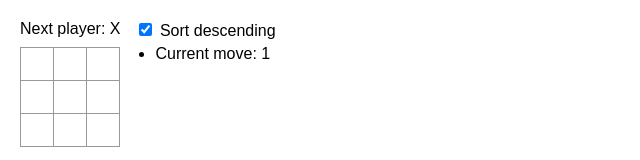
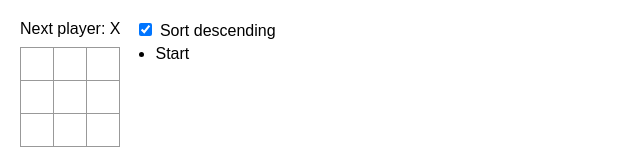
Before and after one commit to BryanAlbert/React, a React (Create React App) app: page / in a window 1280 px wide. Shown: the top 160 px of the page, without its empty margins (0-640 px from the left). Built offline with nearby package versions, Linux system fonts and the light colour scheme.

Commit message:
Fix list numbering.

```diff
--- a/src/App.js
+++ b/src/App.js
@@ -95,20 +95,24 @@ export default function Game() {
       move !== history.length - 1
         ? `(${Math.floor(index / 3) + 1}, ${(index % 3) + 1})`
         : "";
-    if (move === currentMove) {
+    const status =
+      move == 0
+        ? "Start"
+        : calculateWinner(squares) === null
+        ? `Move ${move} ${coordinates}`
+        : `Final move: ${move} ${coordinates}`;
+    if (move !== currentMove) {
       return (
         <li key={move}>
-          <span className="status">
-            Current move: {move + 1} {coordinates}
-          </span>
+          <button style={{ margin: "1px" }} onClick={() => jumpTo(index)}>
+            {status}
+          </button>
         </li>
       );
     } else {
       return (
         <li key={move}>
-          <button style={{ margin: "1px" }} onClick={() => jumpTo(index)}>
-            Move {move + 1} {coordinates}
-          </button>
+          <span className="status">{status}</span>
         </li>
       );
     }
```
